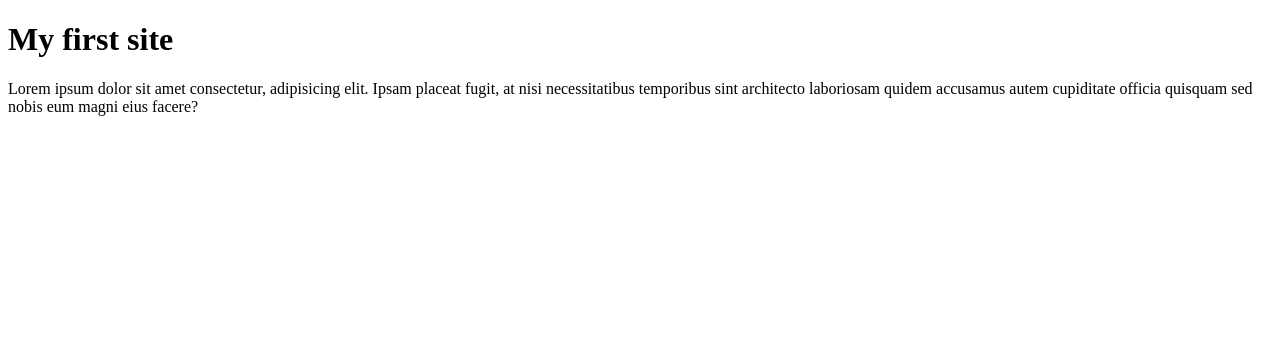
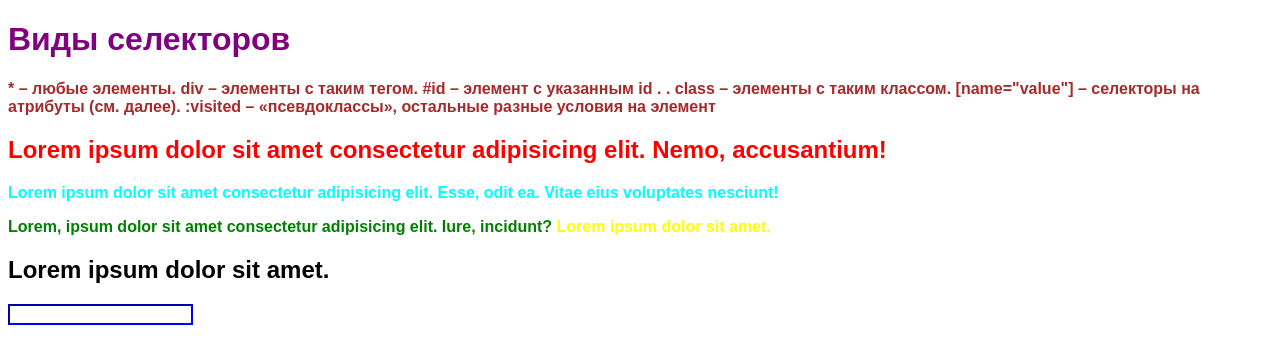
Before and after one commit to Vladoss2556/HW3, a plain HTML site: page index.html in a window 1280 px wide. Drawn offline with Linux system fonts and the light colour scheme.

Commit message:
new files

```diff
--- a/index.html
+++ b/index.html
@@ -4,12 +4,21 @@
     <meta charset="UTF-8">
     <meta http-equiv="X-UA-Compatible" content="IE=edge">
     <meta name="viewport" content="width=device-width, initial-scale=1.0">
-    <title>My first site</title>
+    <title>Home work</title>
+    <link rel="stylesheet" href="./styles/style.css">
 </head>
 <body>
-    <h1>My first site</h1>
-    <p>
-        Lorem ipsum dolor sit amet consectetur, adipisicing elit. Ipsam placeat fugit, at nisi necessitatibus temporibus sint architecto laboriosam quidem accusamus autem cupiditate officia quisquam sed nobis eum magni eius facere?
-    </p>
+    <h1 id="mainTitle">Виды селекторов</h1>
+    <p class="default-text">* – любые элементы.
+        div – элементы с таким тегом.
+        #id – элемент с указанным id .
+        . class – элементы с таким классом.
+        [name="value"] – селекторы на атрибуты (см. далее).
+        :visited – «псевдоклассы», остальные разные условия на элемент</p>
+        <h2 class="custom-text">Lorem ipsum dolor sit amet consectetur adipisicing elit. Nemo, accusantium!</h2>
+        <p class="start-text">Lorem ipsum dolor sit amet consectetur adipisicing elit. Esse, odit ea. Vitae eius voluptates nesciunt!</p>
+        <p>Lorem, ipsum dolor sit amet consectetur adipisicing elit. Iure, incidunt? <span>Lorem ipsum dolor sit amet.</span></p>
+        <h2>Lorem ipsum dolor sit amet.</h2>
+         <input type="text" required>
 </body>
 </html>
--- /dev/null
+++ b/styles/style.css
@@ -0,0 +1,32 @@
+*{
+    font-family: Arial, Helvetica, sans-serif;
+}
+
+p{
+    color: green;
+    font-weight: 700;
+}
+
+#mainTitle{
+    color: purple;
+}
+
+.default-text{
+color:brown;
+}
+
+input[required]{
+ border-color: blue;
+}
+
+.custom-text{
+color: red;
+}
+
+.start-text{
+color: aqua;
+}
+
+p span{
+    color: yellow;
+}
```
Also changed, not shown: gallery.html (deleted, +0 -17 lines), nature1.jpg (deleted), nature2.jpg (deleted), nature3.jpg (deleted).
